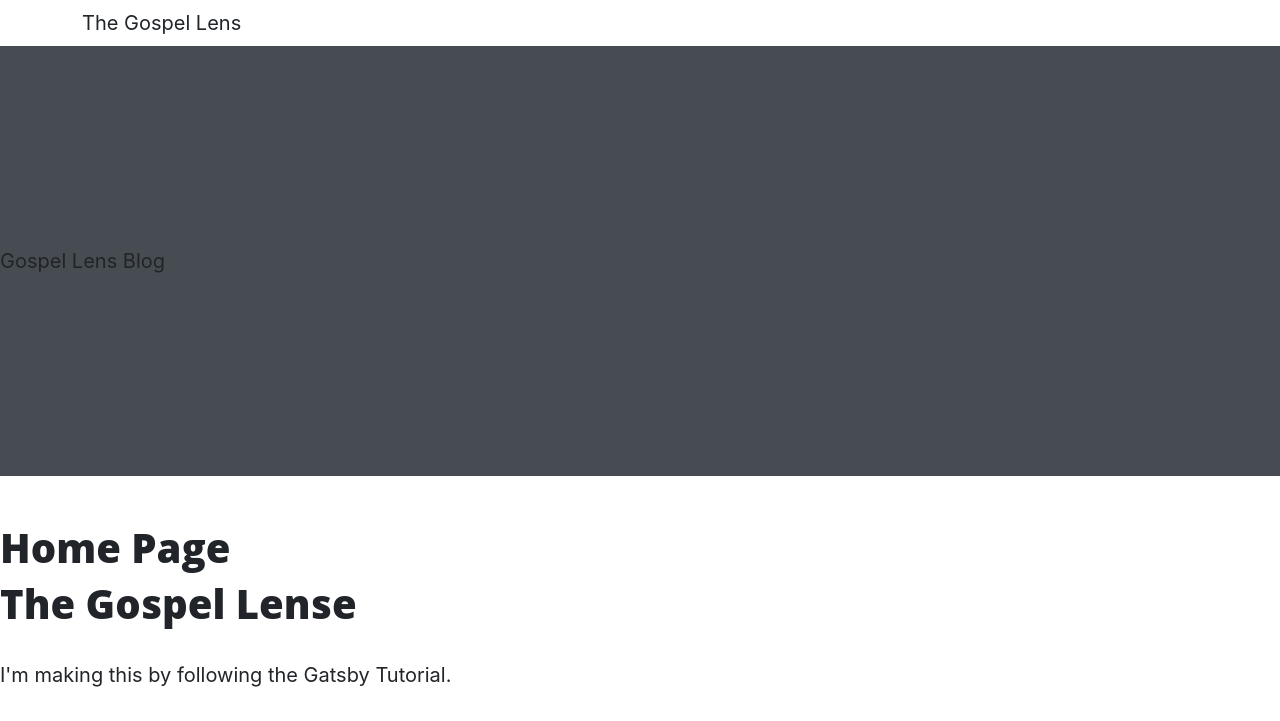
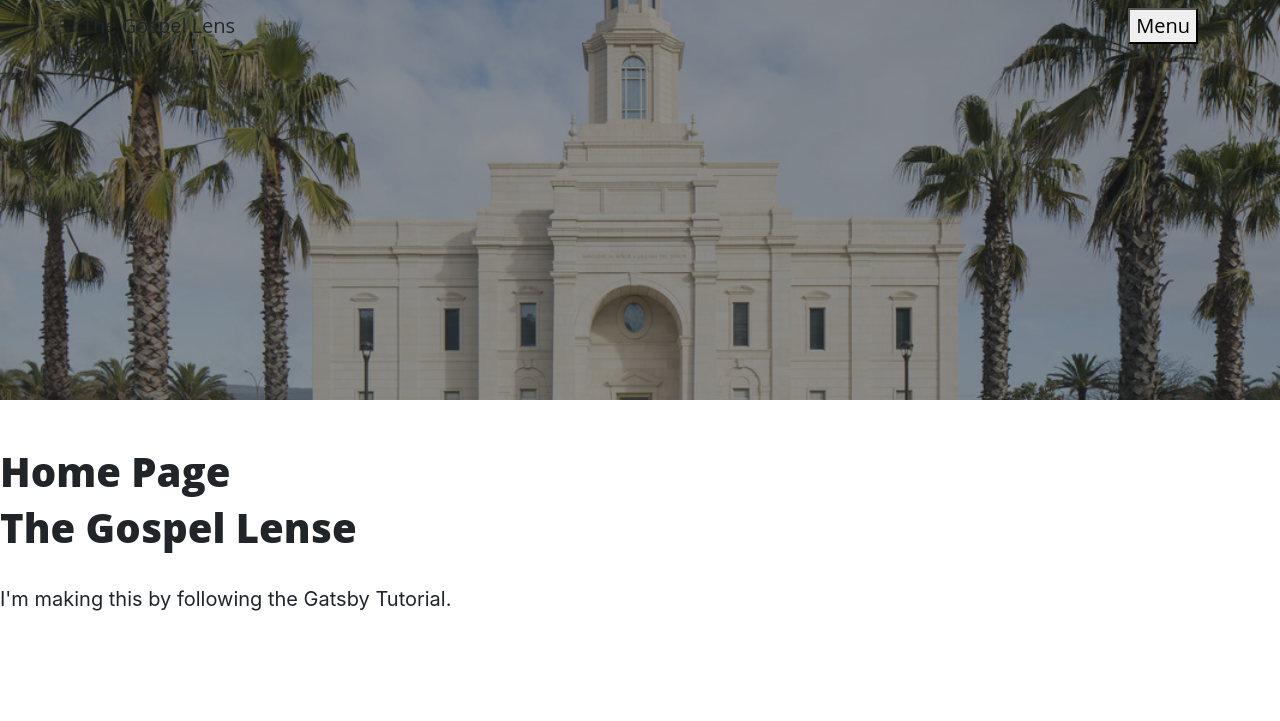
Before and after one commit to Blakester609/gospel-lense-blog, a Gatsby site: page / in a window 1280 px wide. Shown: the top 721 px of the page. Built offline with nearby package versions, Linux system fonts and the light colour scheme; Gatsby itself is replaced by a stand-in of ours.

Commit message:
Added layout styles

```diff
--- a/gatsby-config.js
+++ b/gatsby-config.js
@@ -3,7 +3,8 @@
  */
 module.exports = {
   siteMetadata: {
-    title: `Gospel Lens Blog`
+    title: `The Gospel Lens`,
+    subtitle: `A blog dedicated to seeing life experiences and current events through a perspective of beliefs of the Church of Jesus Christ of Latter-day Saints`
   },
   plugins: [
     "gatsby-plugin-image",
--- a/package.json
+++ b/package.json
@@ -15,6 +15,7 @@
   },
   "dependencies": {
     "@mdx-js/react": "^2.3.0",
+    "bootstrap": "^5.3.1",
     "gatsby": "^5.11.0",
     "gatsby-plugin-image": "^3.11.0",
     "gatsby-plugin-mdx": "^5.11.0",
@@ -23,6 +24,7 @@
     "gatsby-source-filesystem": "^5.11.0",
     "gatsby-transformer-sharp": "^5.11.0",
     "react": "^18.2.0",
+    "react-bootstrap": "^2.8.0",
     "react-dom": "^18.2.0"
   }
 }
--- a/src/components/layout.js
+++ b/src/components/layout.js
@@ -1,26 +1,37 @@
 import * as React from 'react'
+import { useState } from 'react'
 import { Link, useStaticQuery, graphql } from 'gatsby'
 import * as bootstrapBlog from './layout.module.css'
+import Button from 'react-bootstrap/Button'
+import templeImage from '../images/concepcion-chile-temple-273-main.jpg'
 
 const Layout = ({ pageTitle, children }) => {
+    const [show, setShow] = useState(false)
 
     const data = useStaticQuery(graphql`
         query {
             site {
                 siteMetadata {
                     title
+                    subtitle
                     }
                 }
             }
     `)
 
+
+
+
     return (
         <body>
             <div>
-                <nav className={`${bootstrapBlog.navbar} ${bootstrapBlog.navbarExpandLg} ${bootstrapBlog.navbarLight}`}>
+                <nav className={`${bootstrapBlog.navbar} ${bootstrapBlog.navbarExpandLg} ${bootstrapBlog.navbarLight}`} id={bootstrapBlog.mainNav}>
                     <div className={`${bootstrapBlog.container} ${bootstrapBlog.px4} ${bootstrapBlog.pxLg5}`}>
-                        <Link to="/" className={bootstrapBlog.navbarBrand}>The Gospel Lens</Link>
-                        <div className={`${bootstrapBlog.collapse} ${bootstrapBlog.navbarCollapse}`} id={bootstrapBlog.navbarResponsive}>
+                        <Link to="/" className={bootstrapBlog.navbarBrand}>{data.site.siteMetadata.title}</Link>
+                        <Button onClick={() => setShow(!show)} className={`${bootstrapBlog.navbarToggler}`}>
+                            Menu
+                        </Button>
+                        <div className={`${bootstrapBlog.collapse} ${bootstrapBlog.navbarCollapse} ${show ? bootstrapBlog.show : ""}`} id={bootstrapBlog.navbarResponsive}>
                             <ul className={`${bootstrapBlog.navbarNav} ${bootstrapBlog.msAuto} ${bootstrapBlog.py4} ${bootstrapBlog.pyLg0}`}>
                                 <li className={bootstrapBlog.navItem}><Link to="/" className={`${bootstrapBlog.navLink} ${bootstrapBlog.pxLg3} ${bootstrapBlog.py3} ${bootstrapBlog.pyLg4}`}>Home</Link></li>
                                 <li className={bootstrapBlog.navItem}><Link to="/about" className={`${bootstrapBlog.navLink} ${bootstrapBlog.pxLg3} ${bootstrapBlog.py3} ${bootstrapBlog.pyLg4}`}>About</Link></li>
@@ -29,8 +40,17 @@ const Layout = ({ pageTitle, children }) => {
                         </div>
                     </div>
                 </nav>
-                <header className={bootstrapBlog.masthead}>
-                    {data.site.siteMetadata.title}
+                <header className={bootstrapBlog.masthead} style={{backgroundImage: `url(${templeImage})`}}>
+                {/* <div className={`${bootstrapBlog.container} ${bootstrapBlog.positionRelative} ${bootstrapBlog.px4} ${bootstrapBlog.pxLg5}`}>
+                    <div className={`${bootstrapBlog.row} ${bootstrapBlog.gx4} ${bootstrapBlog.gxLg5} ${bootstrapBlog.justifyContentCenter}`}>
+                        <div className={`${bootstrapBlog.colMd10} ${bootstrapBlog.colLg8} ${bootstrapBlog.colXl7}`}>
+                            <div className={`${bootstrapBlog.siteHeading}`}>
+                                <h1>{data.site.siteMetadata.title}</h1>
+                                <span className={`${bootstrapBlog.subheading}`}>{data.site.siteMetadata.subtitle}</span>
+                            </div>
+                        </div>
+                    </div>
+                </div> */}
                 </header>
                 <main>
                     <h1>{pageTitle}</h1>
--- a/src/pages/index.js
+++ b/src/pages/index.js
@@ -8,9 +8,6 @@ const IndexPage = () => {
     <Layout pageTitle="Home Page">
         <h1>The Gospel Lense</h1>
         <p>I'm making this by following the Gatsby Tutorial.</p>
-        <StaticImage src="../images/concepcion-chile-temple-273-main.jpg"
-          alt="An image of the Chile Conceción temple"
-        />
     </Layout>
   )
 }
```
Also changed, not shown: src/components/header.js (added), 1 other file.
